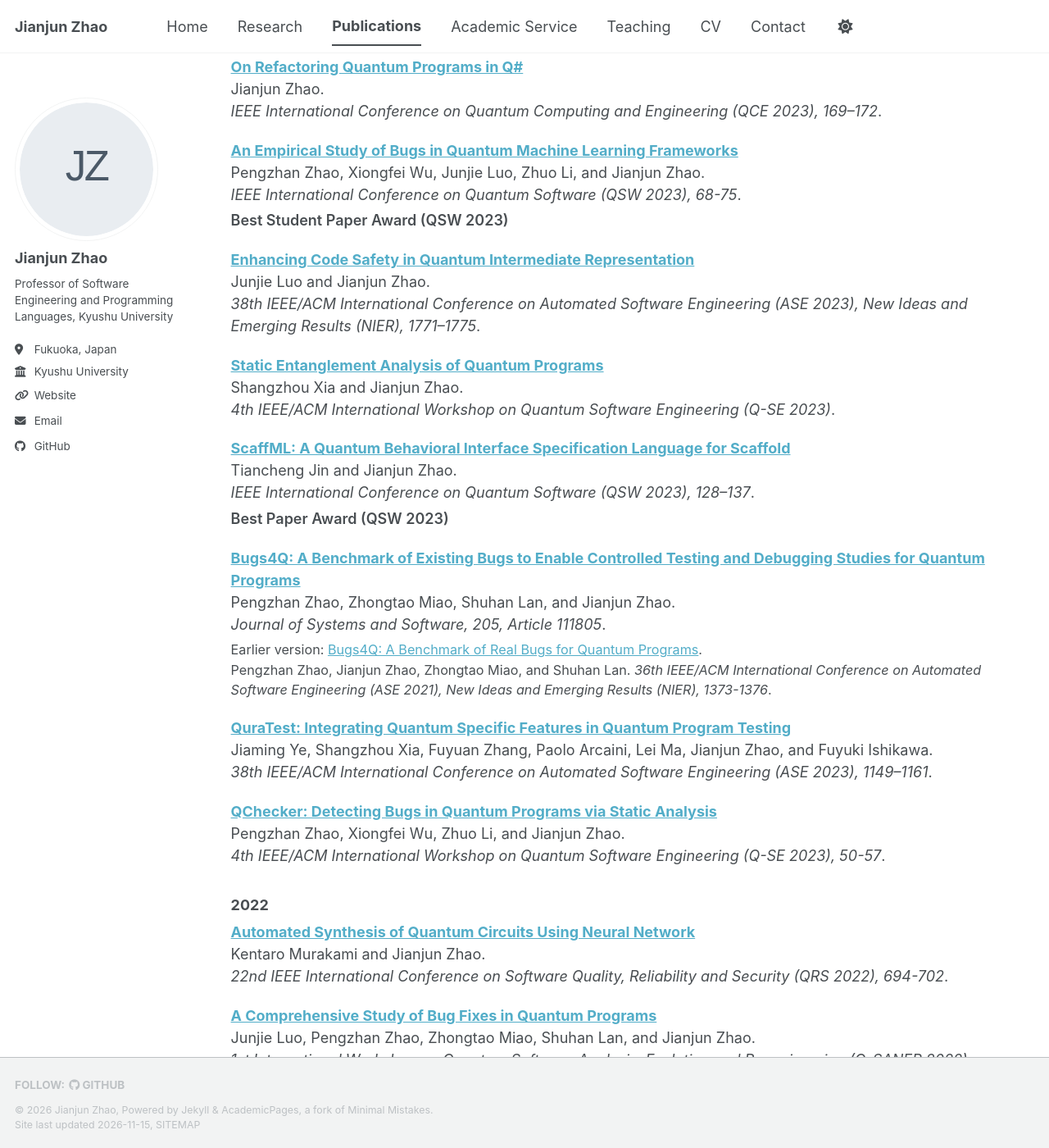
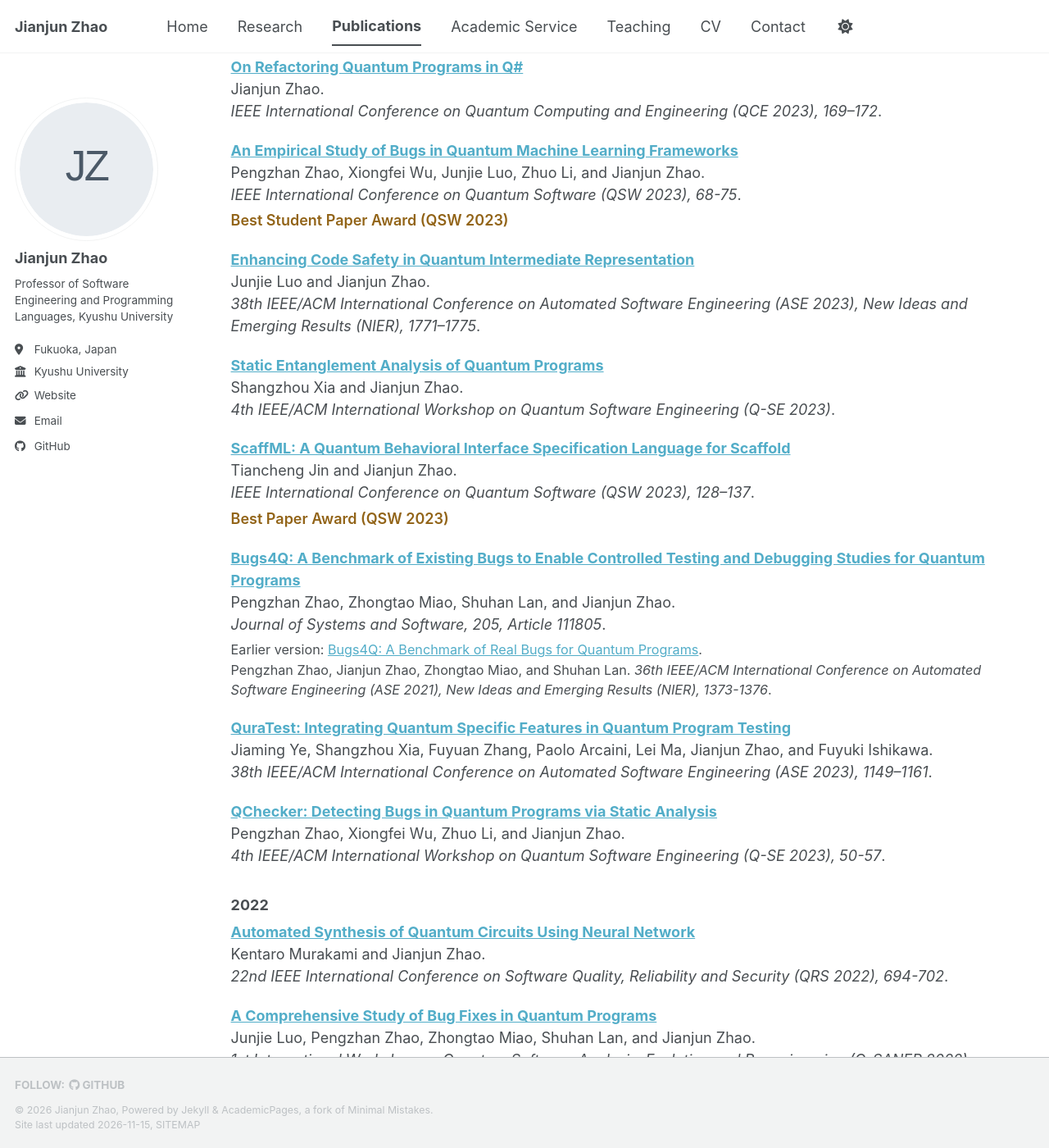
Before and after one commit to jianjunzhao-home/jianjunzhao-home.github.io, a Jekyll site: the page built from _pages/publications.html, in a window 1280 px wide and 1400 px high, scrolled down 4214 px. Shown: the whole window at 82% size. Built offline with Jekyll 4.4.1, drawn with Linux system fonts in a browser that asks for light colours; a script bundle is joined from its source files by our own code; a style sheet for code colours, icons or effects is not loaded.

Commit message:
Unify publication award styling

```diff
--- a/_data/jianjun_publications.yml
+++ b/_data/jianjun_publications.yml
@@ -358,7 +358,6 @@
   type: published
   url: https://doi.org/10.1145/3744916.3764528
   award: ACM SIGSOFT Distinguished Paper Award (ICSE 2026)
-  award_url: https://conf.researchr.org/details/icse-2026/icse-2026-research-track/11/A-Comprehensive-Study-of-Deep-Learning-Model-Fixing-Approaches
 - section: ai
   year: 2026
   title: 'META²V2V: Revealing Behavioural Deviations under Mutual Perception in Multi-Vehicle Autonomous Driving'
@@ -405,7 +404,6 @@
   url: https://doi.org/10.1145/3238147.3238202
   type: published
   award: ACM SIGSOFT Distinguished Paper Award (ASE 2018)
-  award_url: https://ase2018.com/?p=program
 - section: ai
   year: 2018
   title: 'DeepMutation: Mutation Testing of Deep Learning Systems'
--- a/_pages/publications.html
+++ b/_pages/publications.html
@@ -4,6 +4,20 @@ title: "Publications"
 permalink: /publications/
 author_profile: true
 ---
+
+
+<style>
+/* Award text: consistent, non-clickable, and distinct from paper-title links. */
+.publication-award {
+  margin-top: 0.25em;
+  color: #926418; /* muted gold, light mode */
+  font-weight: 600;
+}
+html[data-theme="dark"] .publication-award {
+  color: #f0c66c; /* lighter gold for dark backgrounds */
+}
+</style>
+
 
 <p>A selection of my publications, with an emphasis on quantum software engineering. Journal and conference papers are listed alongside independent arXiv papers. The publication venue is given for each item.</p>
 
@@ -32,9 +46,7 @@ author_profile: true
       {{ paper.authors | escape }}.<br />
       <em>{{ paper.venue | escape }}</em>{% if paper.note %}. {{ paper.note | escape }}{% endif %}.
       {% if paper.award %}
-      <div style="margin-top: 0.25em; font-weight: 600;">
-        {% if paper.award_url %}<a href="{{ paper.award_url }}">{{ paper.award | escape }}</a>{% else %}{{ paper.award | escape }}{% endif %}
-      </div>
+      <div class="publication-award">{{ paper.award | escape }}</div>
       {% endif %}
       {% if paper.earlier_version %}
       <div style="margin-top: 0.35em; font-size: 0.9em; line-height: 1.5;">
```
